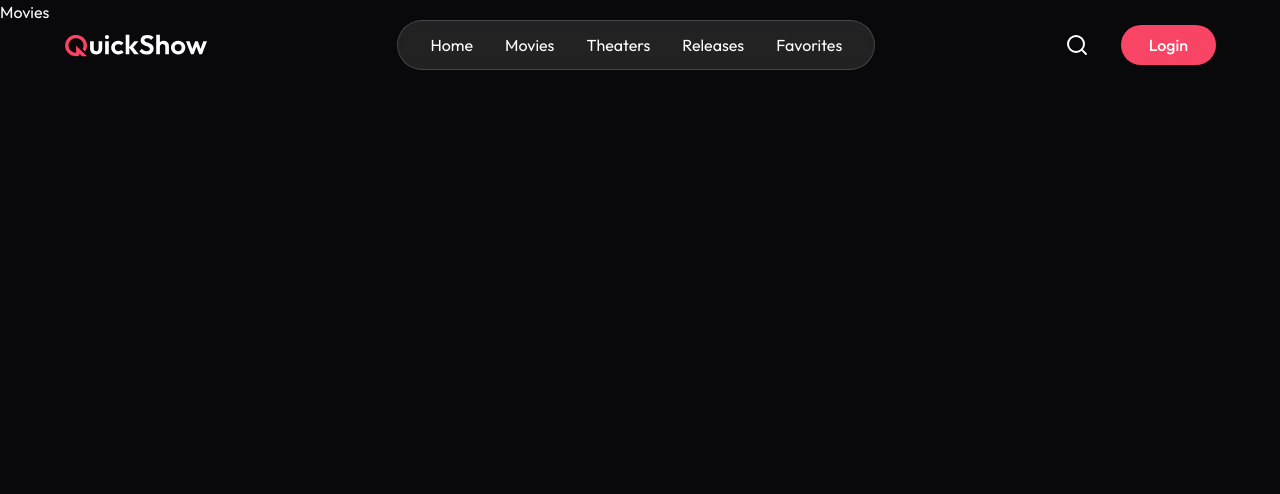
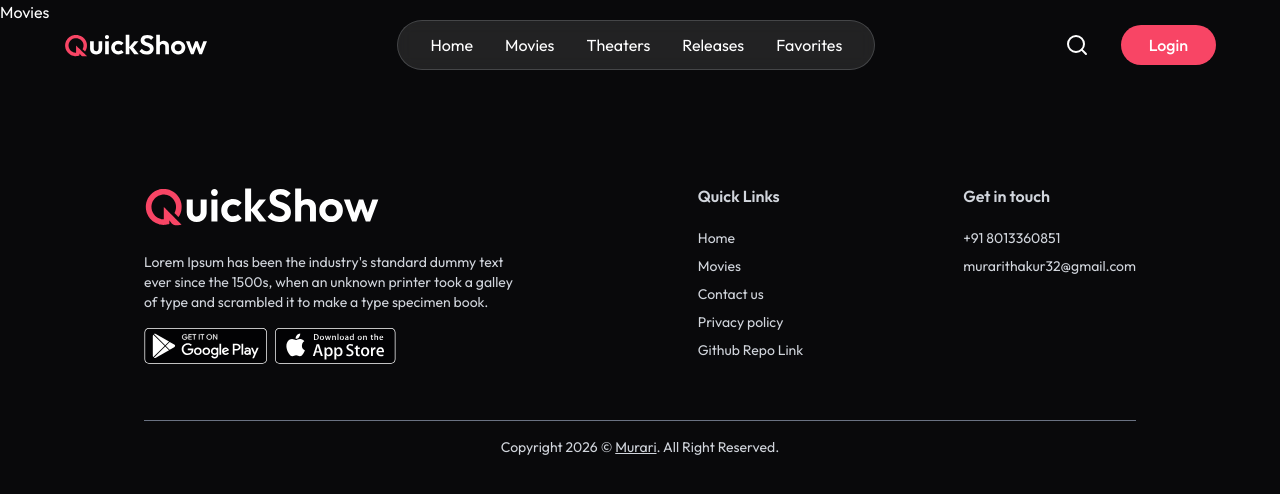
Before and after one commit to MurariThakur/movie-booking, a React (Vite) app in the folder frontend/: page /movies in a window 1280 px wide. Shown: the top 494 px of the page. Built offline with nearby package versions, Linux system fonts and the light colour scheme; no server answers.

Commit message:
home page complete

```diff
--- a/frontend/package.json
+++ b/frontend/package.json
@@ -16,7 +16,7 @@
     "react": "^19.2.0",
     "react-dom": "^19.2.0",
     "react-hot-toast": "^2.6.0",
-    "react-player": "^3.4.0",
+    "react-player": "^2.16.0",
     "react-router-dom": "^7.11.0",
     "tailwindcss": "^4.1.18"
   },
--- /dev/null
+++ b/frontend/src/components/BlurCircle.jsx
@@ -0,0 +1,15 @@
+const BlurCircle = ({
+  top = "auto",
+  left = "auto",
+  right = "auto",
+  bottom = "auto",
+}) => {
+  return (
+    <span
+      className="absolute z-50 h-58 w-58 aspect-square rounded-full bg-primary/30 blur-3xl"
+      style={{ top: top, left: left, right: right, bottom: bottom }}
+    ></span>
+  );
+};
+
+export default BlurCircle;
--- /dev/null
+++ b/frontend/src/components/FeatureSection.jsx
@@ -0,0 +1,34 @@
+import { ArrowRight } from "lucide-react";
+import { useNavigate } from "react-router-dom";
+import BlurCircle from "./BlurCircle";
+import { dummyShowsData } from "../assets/assets";
+import MovieCard from "./MovieCard";
+
+const FeatureSection = () => {
+  const navigate = useNavigate();
+  return (
+    <div className="px-6 md:px-16 lg:px-24 xl:px-44 overflow-hidden">
+      <div className="relative flex items-center justify-between pt-20 pb-10">
+        <BlurCircle top="0" right="-80px" />
+        <p className="text-lg font-medium text-gray-300">Now Showing</p>
+        <button
+          onClick={() => navigate("/movies")}
+          className="group flex items-center gap-2 text-sm text-gray-300 cursor-pointer z-9999"
+        >
+          View All
+          <ArrowRight className="w-4.5 h-4.5 group-hover:translate-x-0.5 transition" />
+        </button>
+      </div>
+      <div className="flex flex-wrap max-sm:justify-center gap-8 mt-8">
+        {dummyShowsData.slice(0, 8).map((show) => (
+          <MovieCard key={show.id} movie={show} />
+        ))}
+      </div>
+      <div className="flex justify-center mt-20">
+        <button onClick={()=>navigate('/movies')} className="px-10 py-3 text-sm bg-primary hover:bg-primary-dull transition rounded-md font-medium cursor-pointer">Explore Movies</button>
+      </div>
+    </div>
+  );
+};
+
+export default FeatureSection;
--- a/frontend/src/components/Footer.jsx
+++ b/frontend/src/components/Footer.jsx
@@ -1,9 +1,81 @@
-import React from 'react';
+import React from "react";
+import { assets } from "../assets/assets";
+import { Link } from "react-router-dom";
 
 const Footer = () => {
-    return (
-        <div></div>
-    )
-}
+  return (
+    <footer className="px-6 mt-40 md:px-16 lg:px-36 w-full text-gray-300">
+      <div className="flex flex-col md:flex-row justify-between w-full gap-10 border-b border-gray-500 pb-14">
+        <div className="md:max-w-96">
+          <img alt="" class="h-11" src={assets.logo} />
+          <p className="mt-6 text-sm">
+            Lorem Ipsum has been the industry's standard dummy text ever since
+            the 1500s, when an unknown printer took a galley of type and
+            scrambled it to make a type specimen book.
+          </p>
+          <div className="flex items-center gap-2 mt-4">
+            <img
+              src={assets.googlePlay}
+              alt="google play"
+              className="h-9 w-auto "
+            />
+            <img
+              src={assets.appStore}
+              alt="app store"
+              className="h-9 w-auto "
+            />
+          </div>
+        </div>
+        <div className="flex-1 flex items-start md:justify-end gap-20 md:gap-40">
+          <div>
+            <h2 className="font-semibold mb-5">Quick Links</h2>
+            <ul className="text-sm space-y-2">
+              <li>
+                <Link to="/">Home</Link>
+              </li>
+              <li>
+                <Link to="/movies">Movies</Link>
+              </li>
+              <li>
+                <a onClick={(e) => e.preventDefault()}>Contact us</a>
+              </li>
+              <li>
+                <Link to="">Privacy policy</Link>
+              </li>
+              <li>
+                <a
+                  href="https://github.com/MurariThakur/movie-booking"
+                  target="_blank"
+                  rel="noopener noreferrer"
+                >
+                  Github Repo Link
+                </a>
+              </li>
+            </ul>
+          </div>
+          <div>
+            <h2 className="font-semibold mb-5">Get in touch</h2>
+            <div className="text-sm space-y-2">
+              <p>+91 8013360851</p>
+              <p>murarithakur32@gmail.com</p>
+            </div>
+          </div>
+        </div>
+      </div>
+      <p className="pt-4 text-center text-sm pb-5">
+        Copyright {new Date().getFullYear()} ©{" "}
+        <a
+          href="https://github.com/MurariThakur/movie-booking"
+          target="_blank"
+          rel="noopener noreferrer"
+          className="underline"
+        >
+          Murari
+        </a>
+        . All Right Reserved.
+      </p>
+    </footer>
+  );
+};
 
 export default Footer;
--- /dev/null
+++ b/frontend/src/components/HeaderSection.jsx
@@ -0,0 +1,31 @@
+import { ArrowRight, CalendarIcon, ClockIcon } from "lucide-react";
+import { assets } from "../assets/assets";
+import { useNavigate } from "react-router-dom";
+
+
+const HeaderSection = () => {
+    const navigate = useNavigate();
+  return (
+    <div className="flex flex-col items-start justify-center gap-4 px-6 md:px-16 lg:px-36 bg-[url('/backgroundImage.png')] bg-cover bg-center h-screen">
+      <img src={assets.marvelLogo} alt="logo" className="max-h-11 lg:h-11 mt-20" />
+
+      <h1 className="text-5xl md:text-[70px] md:leading-18 font-semibold max-w-110">Guardians <br/> of the Galaxy</h1>
+      <div className="flex items-center gap-4 text-gray-300">
+        <span>Action | Adventure | Sci-Fi</span>
+        <div className="flex items-center" style={{ gap: "0.4rem" }}>
+            <CalendarIcon className="w-4.5 h-4.5" /> 2018
+        </div>
+        <div className="flex items-center" style={{ gap: "0.4rem" }}>
+            <ClockIcon className="w-4.5 h-4.5" /> 2h 8m
+        </div>
+      </div>
+      <p className="max-w-md text-gray-300">Lorem ipsum dolor sit amet consectetur adipisicing elit. Quisquam, voluptatum.Lorem ipsum dolor sit amet consectetur adipisicing elit.</p>
+
+      <button onClick={()=>navigate('/movies')} className="flex items-center gap-1 px-6 py-3 text-sm bg-primary hover:bg-primary-dull transition rounded-full font-medium cursor-pointer">Explore Movies
+        <ArrowRight className="w-5 h-5"/>
+      </button>
+    </div>
+  );
+};
+
+export default HeaderSection;
--- /dev/null
+++ b/frontend/src/components/MovieCard.jsx
@@ -0,0 +1,46 @@
+import { StarIcon } from "lucide-react";
+import { useNavigate } from "react-router-dom";
+import TimeFormat from "../libs/TimeFormat";
+const MovieCard = ({ movie }) => {
+  const navigate = useNavigate();
+  return (
+    <div className="flex flex-col justify-between p-3 bg-gray-800 rounded-2xl hover:-translate-y-1 transition duration-300 w-66">
+      <img
+        onClick={() => {
+          navigate(`/movies/${movie.id}`);
+          scrollTo(0, 0);
+        }}
+        src={movie.backdrop_path}
+        alt={movie.title}
+        className="rounded-lg h-52 w-full object-cover object-right-bottom cursor-pointer"
+      />
+      <p className="font-semibold mt-2 truncate">{movie.title}</p>
+      <p className="text-sm text-gray-400 mt-2">
+        {new Date(movie.release_date).getFullYear()} -{" "}
+        {movie.genres
+          .slice(0, 2)
+          .map((genre) => genre.name)
+          .join(" | ")}
+        - {TimeFormat(movie.runtime)}
+      </p>
+
+      <div className="flex items-center justify-between mt-4 pb-3">
+        <button
+          onClick={() => {
+            navigate(`/movies/${movie.id}`);
+            scrollTo(0, 0);
+          }}
+          className="px-4 py-2 text-xs bg-primary hover:bg-primary-dull transition rounded-full font-medium cursor-pointer"
+        >
+          Buy TIckets
+        </button>
+        <p className="flex items-center gap-2 text-sm text-gray-400 mt-1 pr-1">
+          <StarIcon className="w-4 h-4 text-primary fill-primary" />
+          {movie.vote_average.toFixed(1)}
+        </p>
+      </div>
+    </div>
+  );
+};
+
+export default MovieCard;
--- /dev/null
+++ b/frontend/src/components/TrailerSection.jsx
@@ -0,0 +1,54 @@
+import React, { useState } from "react";
+import { dummyTrailers } from "../assets/assets";
+import BlurCircle from "./BlurCircle";
+import ReactPlayer from "react-player";
+import { PlayCircleIcon } from "lucide-react";
+const TrailerSection = () => {
+  const [trailer, setTrailer] = useState(dummyTrailers[0]);
+  return (
+    <div className="px-6 md:px-16 lg:px-24 xl:px-44 py-20 overflow-hidden">
+      <p className="text-gray-300 font-medium text-lg max-w-[960px] max-auto">
+        Trailers
+      </p>
+
+      <div className=" md:w-full  aspect-video md:h-[540px] rounded-xl overflow-hidden">
+        <ReactPlayer
+          url={trailer.videoUrl}
+          controls
+          width="100%"
+          height="100%"
+        />
+      </div>
+
+      <div className="mt-8 max-w-3xl mx-auto w-full overflow-hidden">
+        <div className="flex gap-4 overflow-x-auto pb-3">
+          {dummyTrailers.map((item) => (
+            <div
+              key={item.image}
+              onClick={() => setTrailer(item)}
+              className="
+          relative cursor-pointer
+          min-w-[160px] sm:min-w-[180px] md:min-w-0
+          h-28 sm:h-36 md:h-40
+          transition duration-300 hover:-translate-y-1
+        "
+            >
+              <img
+                src={item.image}
+                alt="Thumbnail"
+                className="w-full h-full object-cover rounded-lg brightness-75"
+              />
+
+              <PlayCircleIcon
+                strokeWidth={1.6}
+                className="absolute inset-0 m-auto w-6 h-6 sm:w-8 sm:h-8 text-white"
+              />
+            </div>
+          ))}
+        </div>
+      </div>
+    </div>
+  );
+};
+
+export default TrailerSection;
--- a/frontend/src/index.css
+++ b/frontend/src/index.css
@@ -10,9 +10,11 @@
   font-family: "Outfit", sans-serif;
   scrollbar-width: thin;
   scrollbar-color: #787777 #1e1e1e;
+
 }
 
 body{
   color:white;
   background-color: #09090B;
+   overflow-x: hidden;
 }
--- /dev/null
+++ b/frontend/src/libs/TimeFormat.js
@@ -0,0 +1,7 @@
+const TimeFormat = (minutes) => {
+    const hrs = Math.floor(minutes / 60);
+    const mins = minutes % 60;
+    return `${hrs}h ${mins}m`;
+};
+
+export default TimeFormat;
--- a/frontend/src/pages/Home.jsx
+++ b/frontend/src/pages/Home.jsx
@@ -1,8 +1,15 @@
 import React from 'react';
+import HeaderSection from '../components/HeaderSection';
+import FeatureSection from '../components/FeatureSection';
+import TrailerSection from '../components/TrailerSection';
 
 const Home = () => {
     return (
-       <></>
+       <>
+       <HeaderSection />
+       <FeatureSection />
+       <TrailerSection />
+       </>
 
     )
 }
```
Also changed, not shown: 1 other file (tests, documents, lock files or other folders).
